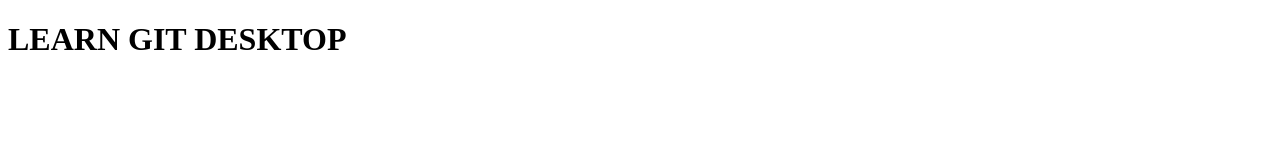
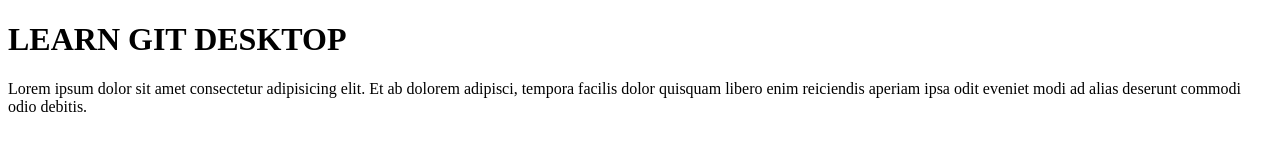
Before and after one commit to napat1999/git-desktop, a plain HTML site: page index.html in a window 1280 px wide. Drawn offline with Linux system fonts and the light colour scheme.

Commit message:
add some text
add some text

```diff
--- a/index.html
+++ b/index.html
@@ -9,5 +9,6 @@
         <h1>
             LEARN GIT DESKTOP
         </h1>
+        <p>Lorem ipsum dolor sit amet consectetur adipisicing elit. Et ab dolorem adipisci, tempora facilis dolor quisquam libero enim reiciendis aperiam ipsa odit eveniet modi ad alias deserunt commodi odio debitis.</p>
 </body>
 </html>
```
